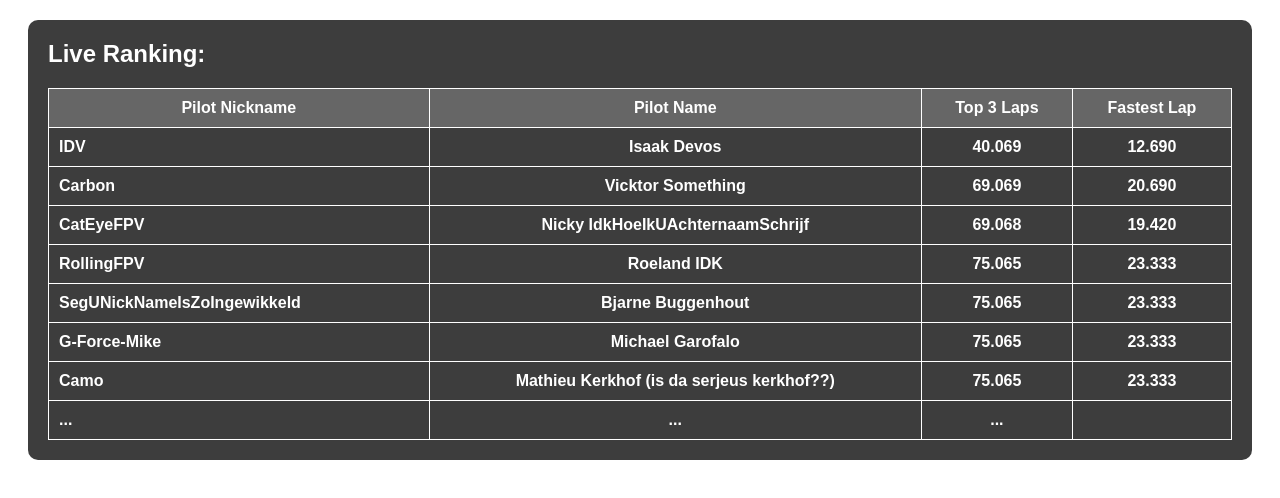
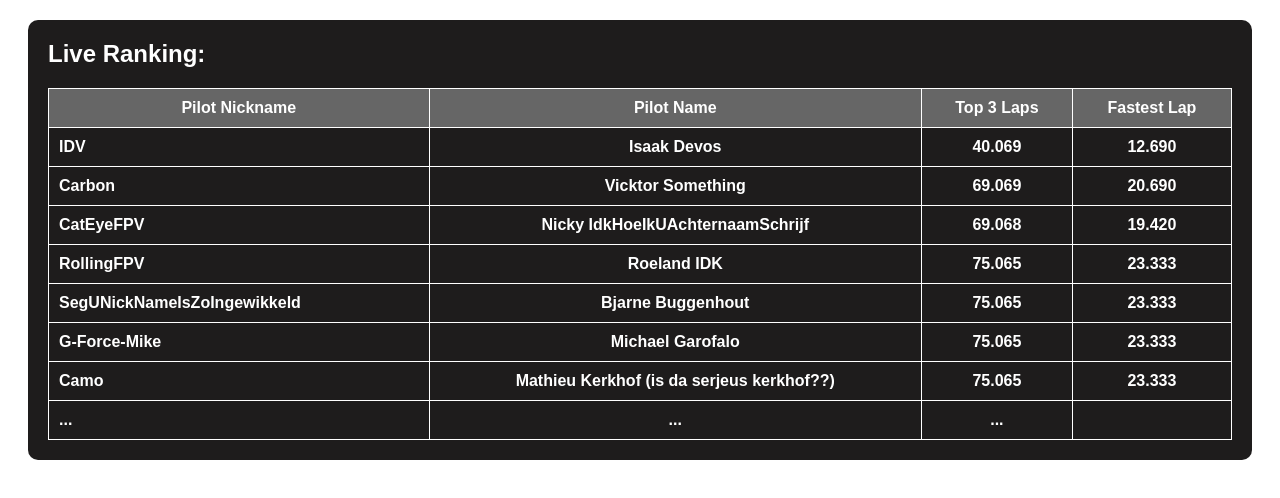
Before and after one commit to IDV365/PageTest, a plain HTML site: page index.html in a window 1280 px wide. Drawn offline with Linux system fonts and the light colour scheme.

Commit message:
Update widget.css

```diff
--- a/widget.css
+++ b/widget.css
@@ -1,7 +1,7 @@
 /* Dark mode styles */
 
 .widget {
-  background-color: #3d3d3d;
+  background-color: #1e1c1c;
   color: #fff;
   border-radius: 10px;
   padding: 20px;
```
